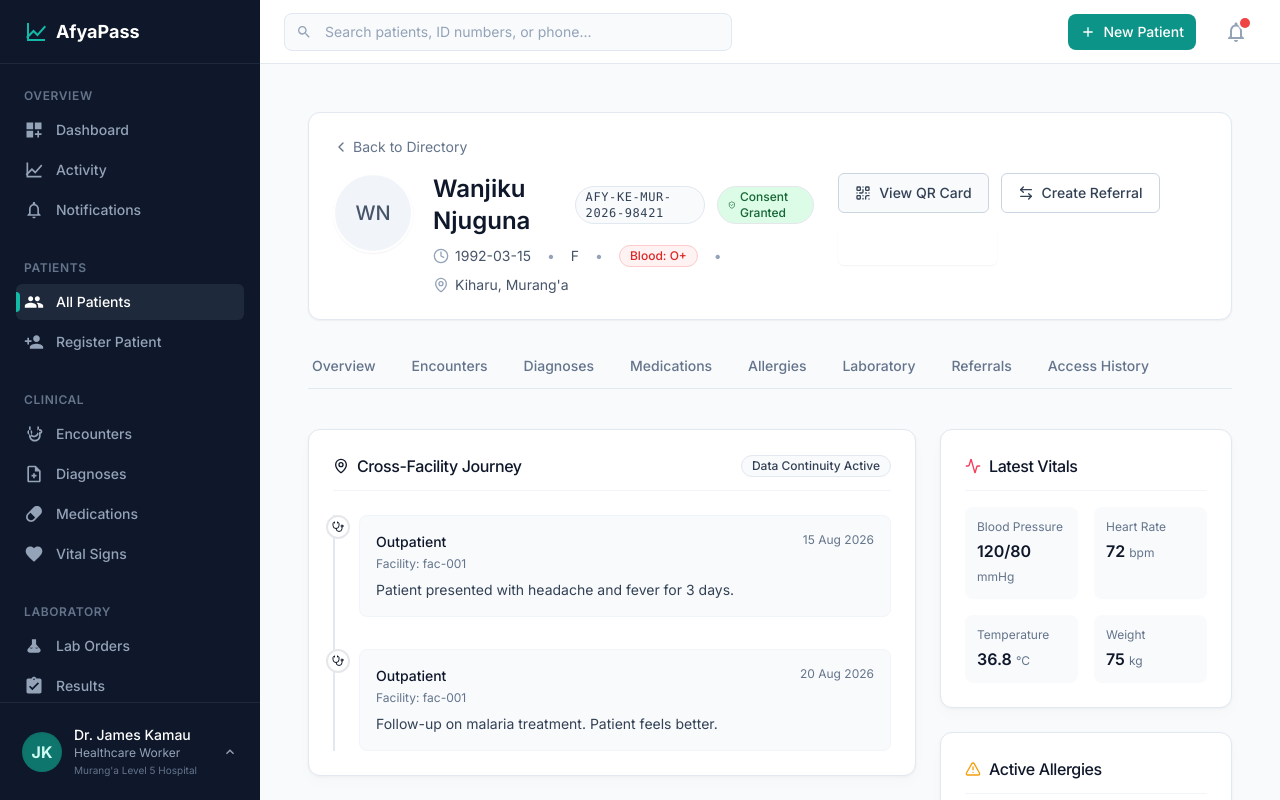
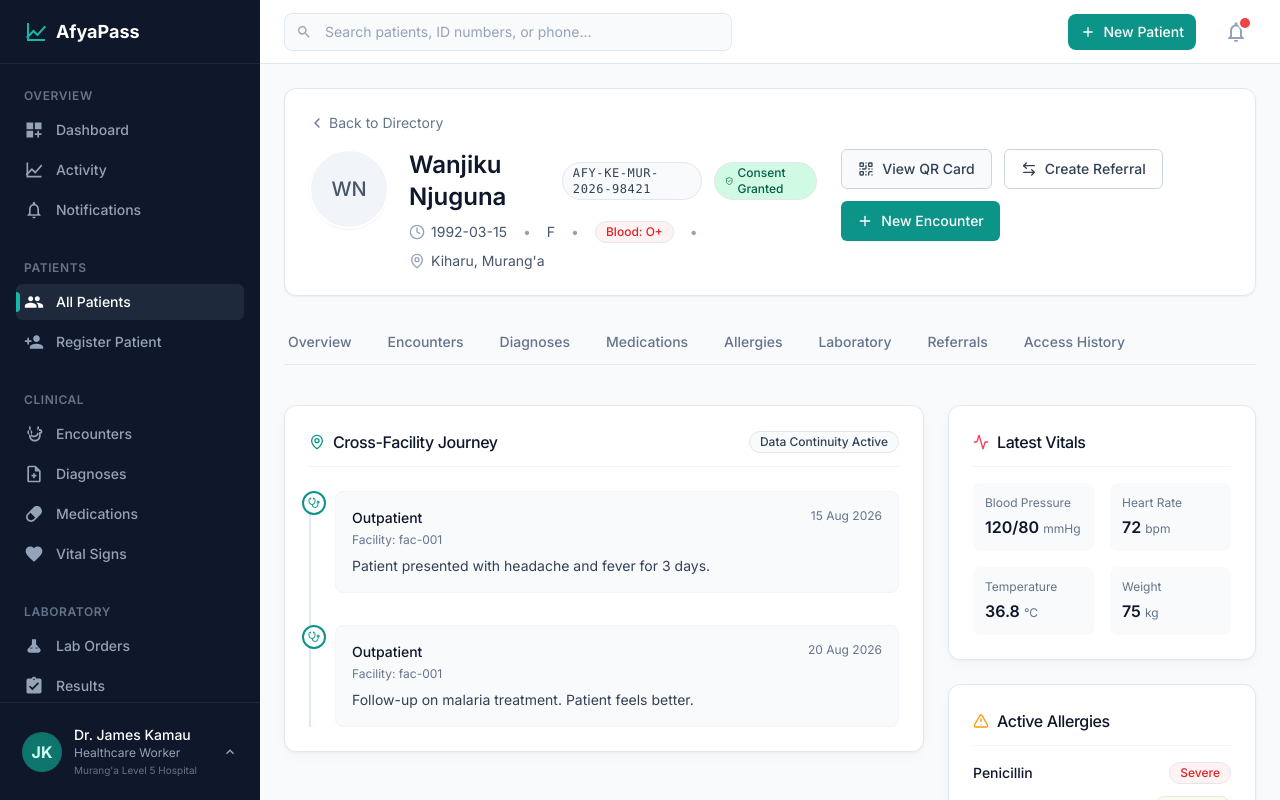
Before and after one commit to Jymee33/AfyaPass, a Next.js app: page /patients/pat-001 in a window 1280 px wide. Shown: the top 800 px of the page. Built offline with nearby package versions, Linux system fonts and the light colour scheme.

Commit message:
chore(ui): phase 1 tokens and Inter via next/font

```diff
--- a/app/(dashboard)/patients/[id]/page.tsx
+++ b/app/(dashboard)/patients/[id]/page.tsx
@@ -17,7 +17,7 @@ export default async function PatientProfilePage({ params }: { params: Promise<{
   const patientEncounters = mockEncounters.filter((e: ClinicalEncounter) => e.patientId === patient.id) || mockEncounters;
 
   return (
-    <div className="flex flex-col gap-6 p-6 max-w-7xl mx-auto w-full">
+    <div className="flex flex-col gap-6 max-w-7xl mx-auto w-full">
       {/* Header Banner */}
       <div className="bg-white rounded-xl border border-slate-200 shadow-sm p-6">
         <div className="flex items-start mb-4">
@@ -39,7 +39,7 @@ export default async function PatientProfilePage({ params }: { params: Promise<{
                   {patient.afyaPassId}
                 </Badge>
                 {patient.consentGranted && (
-                  <Badge variant="success" className="bg-green-100 text-green-800 hover:bg-green-100 flex gap-1 items-center">
+                  <Badge variant="success" className="bg-success-100 text-success-800 hover:bg-success-100 flex gap-1 items-center">
                     <ShieldCheck className="w-3 h-3" /> Consent Granted
                   </Badge>
                 )}
@@ -49,7 +49,7 @@ export default async function PatientProfilePage({ params }: { params: Promise<{
                 <span className="flex items-center gap-1.5 text-slate-400">•</span>
                 <span>{patient.gender}</span>
                 <span className="flex items-center gap-1.5 text-slate-400">•</span>
-                <Badge variant="outline" className="text-xs text-red-600 border-red-200 bg-red-50">Blood: O+</Badge>
+                <Badge variant="outline" className="text-xs text-danger-600 border-danger-200 bg-danger-50">Blood: O+</Badge>
                 <span className="flex items-center gap-1.5 text-slate-400">•</span>
                 <span className="flex items-center gap-1.5"><MapPin className="w-4 h-4 text-slate-400" /> {patient.subCounty}, {patient.county}</span>
               </div>
@@ -65,7 +65,7 @@ export default async function PatientProfilePage({ params }: { params: Promise<{
               <ArrowLeftRight className="w-4 h-4 mr-2" />
               Create Referral
             </Button>
-            <Button className="bg-afya-teal hover:bg-afya-teal-dark text-white shadow-sm">
+            <Button className="bg-afya-600 hover:bg-afya-700 text-white shadow-sm">
               <Plus className="w-4 h-4 mr-2" />
               New Encounter
             </Button>
@@ -80,7 +80,7 @@ export default async function PatientProfilePage({ params }: { params: Promise<{
             <TabsTrigger
               key={tab}
               value={tab.toLowerCase()}
-              className="data-[state=active]:bg-transparent data-[state=active]:shadow-none data-[state=active]:border-b-2 data-[state=active]:border-afya-teal rounded-none px-1 py-3 text-sm font-medium text-slate-500 data-[state=active]:text-slate-900"
+              className="data-[state=active]:bg-transparent data-[state=active]:shadow-none data-[state=active]:border-b-2 data-[state=active]:border-afya-600 rounded-none px-1 py-3 text-sm font-medium text-slate-500 data-[state=active]:text-slate-900"
             >
               {tab}
             </TabsTrigger>
@@ -95,7 +95,7 @@ export default async function PatientProfilePage({ params }: { params: Promise<{
                 <CardHeader className="pb-3 border-b border-slate-100">
                   <div className="flex items-center justify-between">
                     <CardTitle className="text-base font-medium flex items-center gap-2">
-                      <MapPin className="w-4 h-4 text-afya-teal" />
+                      <MapPin className="w-4 h-4 text-afya-600" />
                       Cross-Facility Journey
                     </CardTitle>
                     <Badge variant="outline" className="text-xs bg-slate-50">Data Continuity Active</Badge>
@@ -105,8 +105,8 @@ export default async function PatientProfilePage({ params }: { params: Promise<{
                   <div className="relative pl-6 border-l-2 border-slate-200 space-y-8">
                     {patientEncounters.slice(0, 3).map((enc: ClinicalEncounter, idx: number) => (
                       <div key={idx} className="relative">
-                        <div className="absolute -left-[33px] p-1 bg-white border-2 border-afya-teal rounded-full">
-                          <Stethoscope className="w-3 h-3 text-afya-teal" />
+                        <div className="absolute -left-[33px] p-1 bg-white border-2 border-afya-600 rounded-full">
+                          <Stethoscope className="w-3 h-3 text-afya-600" />
                         </div>
                         <div className="bg-slate-50 border border-slate-100 rounded-lg p-4">
                           <div className="flex justify-between items-start mb-2">
@@ -157,7 +157,7 @@ export default async function PatientProfilePage({ params }: { params: Promise<{
               <Card>
                 <CardHeader className="pb-3 border-b border-slate-100">
                   <CardTitle className="text-base font-medium flex items-center gap-2">
-                    <AlertTriangle className="w-4 h-4 text-amber-500" />
+                    <AlertTriangle className="w-4 h-4 text-warning-500" />
                     Active Allergies
                   </CardTitle>
                 </CardHeader>
@@ -165,11 +165,11 @@ export default async function PatientProfilePage({ params }: { params: Promise<{
                   <div className="space-y-3">
                     <div className="flex justify-between items-center">
                       <span className="text-sm font-medium text-slate-900">Penicillin</span>
-                      <Badge variant="outline" className="text-xs text-red-600 bg-red-50 border-red-200">Severe</Badge>
+                      <Badge variant="outline" className="text-xs text-danger-600 bg-danger-50 border-danger-200">Severe</Badge>
                     </div>
                     <div className="flex justify-between items-center">
                       <span className="text-sm font-medium text-slate-900">Peanuts</span>
-                      <Badge variant="outline" className="text-xs text-amber-600 bg-amber-50 border-amber-200">Moderate</Badge>
+                      <Badge variant="outline" className="text-xs text-warning-600 bg-warning-50 border-warning-200">Moderate</Badge>
                     </div>
                   </div>
                 </CardContent>
--- a/app/(dashboard)/patients/register/page.tsx
+++ b/app/(dashboard)/patients/register/page.tsx
@@ -30,7 +30,7 @@ export default function RegisterPatientPage() {
   };
 
   return (
-    <div className="flex flex-col gap-6 p-6 max-w-4xl mx-auto w-full">
+    <div className="flex flex-col gap-6 max-w-4xl mx-auto w-full">
       {/* Breadcrumbs */}
       <div className="flex items-center text-sm text-slate-500 gap-2">
         <Link href="/dashboard" className="hover:text-slate-900">Dashboard</Link>
@@ -128,10 +128,10 @@ export default function RegisterPatientPage() {
           </CardContent>
         </Card>
 
-        <Card className="mb-6 border-afya-teal/20 bg-afya-teal/5">
+        <Card className="mb-6 border-afya-600/20 bg-afya-600/5">
           <CardContent className="p-6">
             <div className="flex items-start gap-4">
-              <div className="bg-afya-teal/10 p-3 rounded-full text-afya-teal">
+              <div className="bg-afya-600/10 p-3 rounded-full text-afya-600">
                 <Shield className="w-6 h-6" />
               </div>
               <div>
@@ -140,7 +140,7 @@ export default function RegisterPatientPage() {
                   By checking this box, you confirm that the patient has given explicit consent for their medical records to be shared securely across authorized AfyaPass facilities within the county network.
                 </p>
                 <label className="flex items-center gap-2 cursor-pointer">
-                  <input type="checkbox" required className="rounded border-slate-300 text-afya-teal focus:ring-afya-teal" checked={formData.consent} onChange={(e) => setFormData({...formData, consent: e.target.checked})} />
+                  <input type="checkbox" required className="rounded border-slate-300 text-afya-600 focus:ring-afya-600" checked={formData.consent} onChange={(e) => setFormData({...formData, consent: e.target.checked})} />
                   <span className="text-sm font-medium text-slate-700">Patient grants cross-facility data sharing consent</span>
                 </label>
               </div>
@@ -160,7 +160,7 @@ export default function RegisterPatientPage() {
             <Link href="/patients">
               <Button type="button" variant="outline">Cancel</Button>
             </Link>
-            <Button type="submit" className="bg-afya-teal hover:bg-afya-teal-dark text-white">
+            <Button type="submit" className="bg-afya-600 hover:bg-afya-700 text-white">
               Register & Issue ID
             </Button>
           </div>
```
